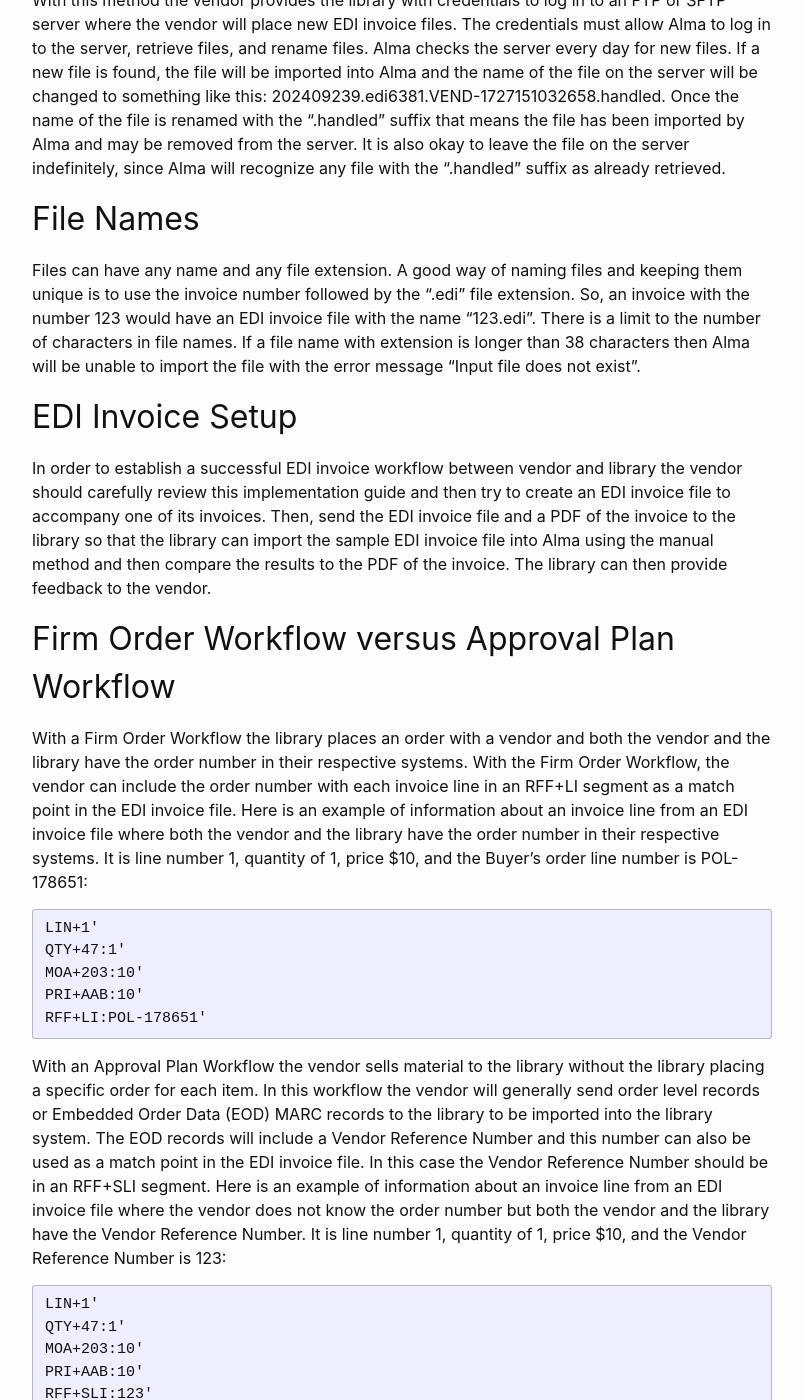
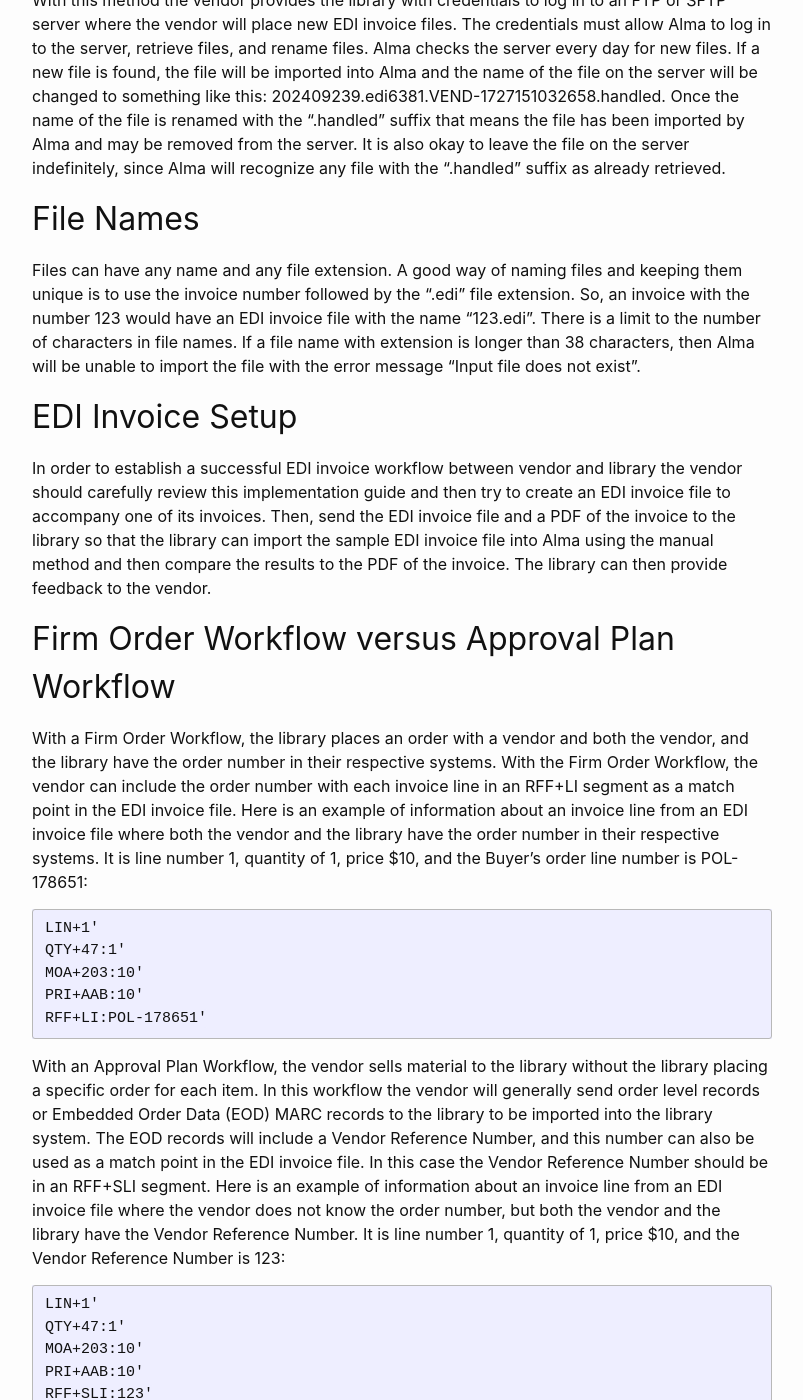
Before and after one commit to dfulmer/test-2025-06-18, a Jekyll site: the page built from index.md, in a window 1280 px wide and 1400 px high, scrolled down 2508 px. Shown: the whole window, without its empty margins (238-1041 px from the left). Built offline with Jekyll 4.4.1, drawn with Linux system fonts in a browser that asks for light colours; some of the changed text lies outside the part shown.

````diff
--- a/index.md
+++ b/index.md
@@ -88,13 +88,13 @@ With this method, files can be emailed to the library and imported into Alma one
 With this method the vendor provides the library with credentials to log in to an FTP or SFTP server where the vendor will place new EDI invoice files. The credentials must allow Alma to log in to the server, retrieve files, and rename files. Alma checks the server every day for new files. If a new file is found, the file will be imported into Alma and the name of the file on the server will be changed to something like this: 202409239.edi6381.VEND-1727151032658.handled. Once the name of the file is renamed with the “.handled” suffix that means the file has been imported by Alma and may be removed from the server. It is also okay to leave the file on the server indefinitely, since Alma will recognize any file with the “.handled” suffix as already retrieved.
 
 # File Names
-Files can have any name and any file extension. A good way of naming files and keeping them unique is to use the invoice number followed by the “.edi” file extension. So, an invoice with the number 123 would have an EDI invoice file with the name “123.edi”. There is a limit to the number of characters in file names. If a file name with extension is longer than 38 characters then Alma will be unable to import the file with the error message “Input file does not exist”.
+Files can have any name and any file extension. A good way of naming files and keeping them unique is to use the invoice number followed by the “.edi” file extension. So, an invoice with the number 123 would have an EDI invoice file with the name “123.edi”. There is a limit to the number of characters in file names. If a file name with extension is longer than 38 characters, then Alma will be unable to import the file with the error message “Input file does not exist”.
 
 # EDI Invoice Setup
 In order to establish a successful EDI invoice workflow between vendor and library the vendor should carefully review this implementation guide and then try to create an EDI invoice file to accompany one of its invoices. Then, send the EDI invoice file and a PDF of the invoice to the library so that the library can import the sample EDI invoice file into Alma using the manual method and then compare the results to the PDF of the invoice. The library can then provide feedback to the vendor.
 
 # Firm Order Workflow versus Approval Plan Workflow
-With a Firm Order Workflow the library places an order with a vendor and both the vendor and the library have the order number in their respective systems. With the Firm Order Workflow, the vendor can include the order number with each invoice line in an RFF+LI segment as a match point in the EDI invoice file. Here is an example of information about an invoice line from an EDI invoice file where both the vendor and the library have the order number in their respective systems. It is line number 1, quantity of 1, price $10, and the Buyer's order line number is POL-178651:
+With a Firm Order Workflow, the library places an order with a vendor and both the vendor, and the library have the order number in their respective systems. With the Firm Order Workflow, the vendor can include the order number with each invoice line in an RFF+LI segment as a match point in the EDI invoice file. Here is an example of information about an invoice line from an EDI invoice file where both the vendor and the library have the order number in their respective systems. It is line number 1, quantity of 1, price $10, and the Buyer's order line number is POL-178651:
 
 ```
 LIN+1'
@@ -104,7 +104,7 @@ PRI+AAB:10'
 RFF+LI:POL-178651'
 ```
 
-With an Approval Plan Workflow the vendor sells material to the library without the library placing a specific order for each item. In this workflow the vendor will generally send order level records or Embedded Order Data (EOD) MARC records to the library to be imported into the library system. The EOD records will include a Vendor Reference Number and this number can also be used as a match point in the EDI invoice file. In this case the Vendor Reference Number should be in an RFF+SLI segment. Here is an example of information about an invoice line from an EDI invoice file where the vendor does not know the order number but both the vendor and the library have the Vendor Reference Number. It is line number 1, quantity of 1, price $10, and the Vendor Reference Number is 123:
+With an Approval Plan Workflow, the vendor sells material to the library without the library placing a specific order for each item. In this workflow the vendor will generally send order level records or Embedded Order Data (EOD) MARC records to the library to be imported into the library system. The EOD records will include a Vendor Reference Number, and this number can also be used as a match point in the EDI invoice file. In this case the Vendor Reference Number should be in an RFF+SLI segment. Here is an example of information about an invoice line from an EDI invoice file where the vendor does not know the order number, but both the vendor and the library have the Vendor Reference Number. It is line number 1, quantity of 1, price $10, and the Vendor Reference Number is 123:
 
 ```
 LIN+1'
@@ -115,7 +115,7 @@ RFF+SLI:123'
 ```
 
 # More Documentation
-Here is some more in depth documentation about Alma and EDI invoices.
+Here is some more in-depth documentation about Alma and EDI invoices.
 
 EDI integration in Alma
 [https://developers.exlibrisgroup.com/alma/integrations/edi/](https://developers.exlibrisgroup.com/alma/integrations/edi/)
````
